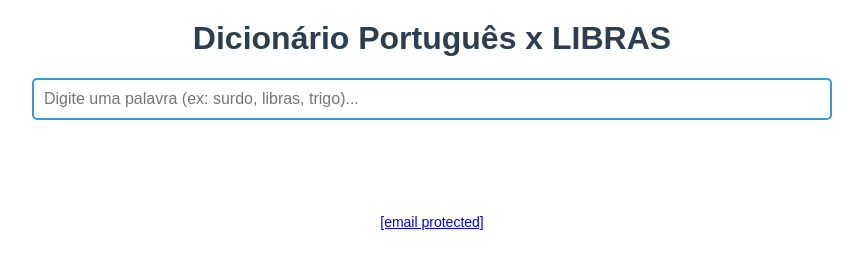
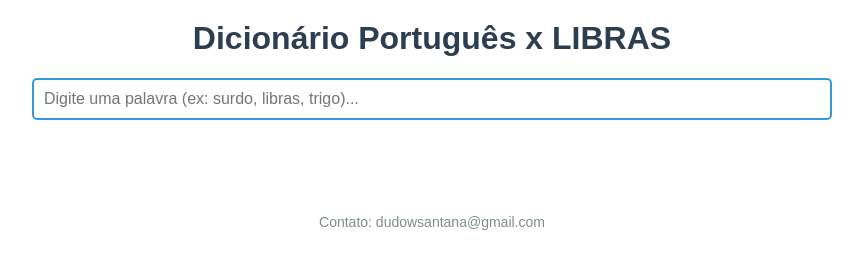
Before and after one commit to aeduardasantana/dicionariocatolicolibras, a plain HTML site: page index.html in a window 1280 px wide. Shown: the whole page, without its empty margins (208-1071 px from the left). Drawn offline with Linux system fonts and the light colour scheme.

Commit message:
Update contato index.html

```diff
--- a/index.html
+++ b/index.html
@@ -402,7 +402,7 @@
         });
     </script>
     <footer>
-        <p><a href="/cdn-cgi/l/email-protection" class="__cf_email__" data-cfemail="3f5b4a5b50484c5e514b5e515e7f58525e5653115c5052">[email&#160;protected]</a></p>
+        <p><a>Contato: dudowsantana@gmail.com</a></p>
     </footer>
 <script data-cfasync="false" src="/cdn-cgi/scripts/5c5dd728/cloudflare-static/email-decode.min.js"></script></body>
 </html>
```
